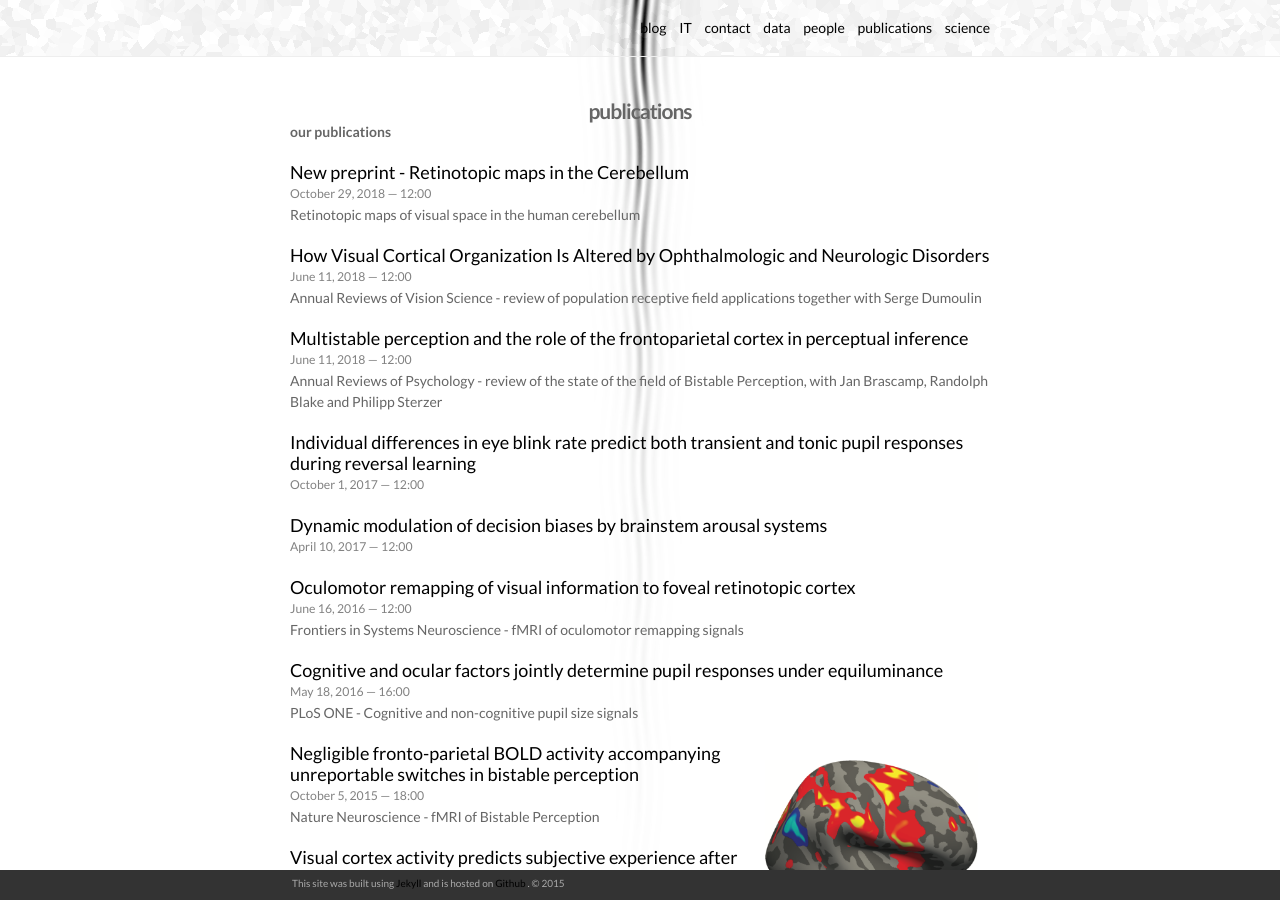
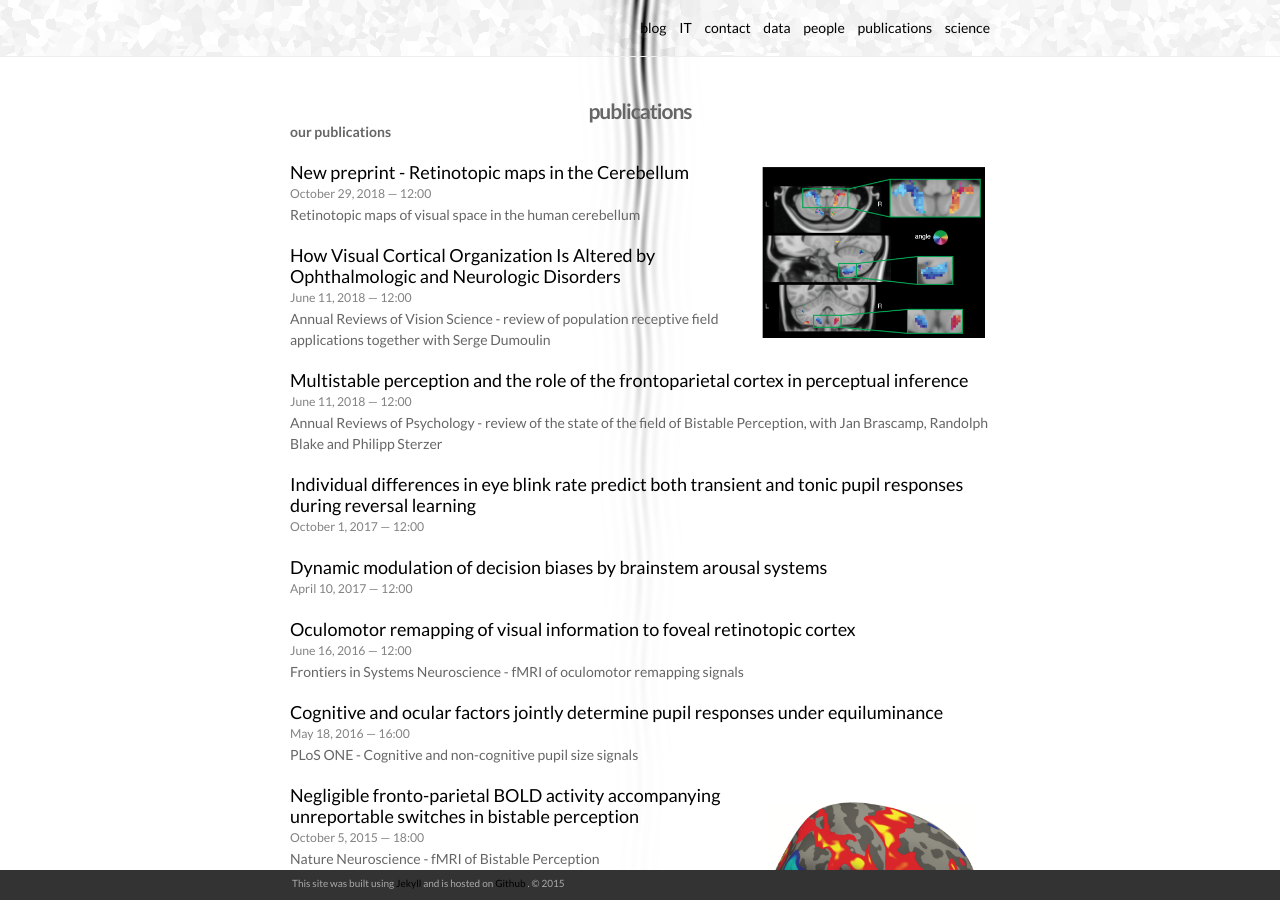
Before and after one commit to tknapen/tknapen.github.io, a Jekyll site: the page built from publications.md, in a window 1280 px wide and 900 px high. Built offline with Jekyll 4.4.1, drawn with Linux system fonts in a browser that asks for light colours; nearby versions of some CDN libraries.

Commit message:
updated biorxiv publication with image

```diff
--- a/_publications/2018-10-29-biorxiv.markdown
+++ b/_publications/2018-10-29-biorxiv.markdown
@@ -3,6 +3,7 @@ layout: post
 title: New preprint - Retinotopic maps in the Cerebellum
 description: Retinotopic maps of visual space in the human cerebellum
 date:   2018-10-29 12:00:00
+img: /img/posts/cerebellum_retmap.png
 ---
 
 "<a href="https://www.biorxiv.org/content/early/2018/10/29/455170" target="_blank" alt="Retinotopic maps of visual space in the human cerebellum" >Retinotopic maps of visual space in the human cerebellum</a>".
```
